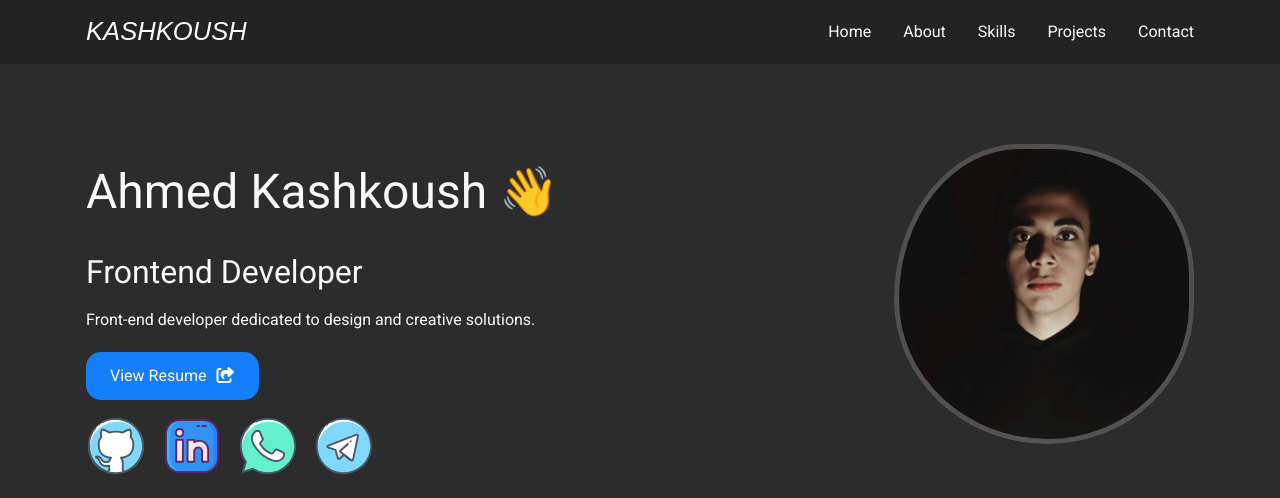
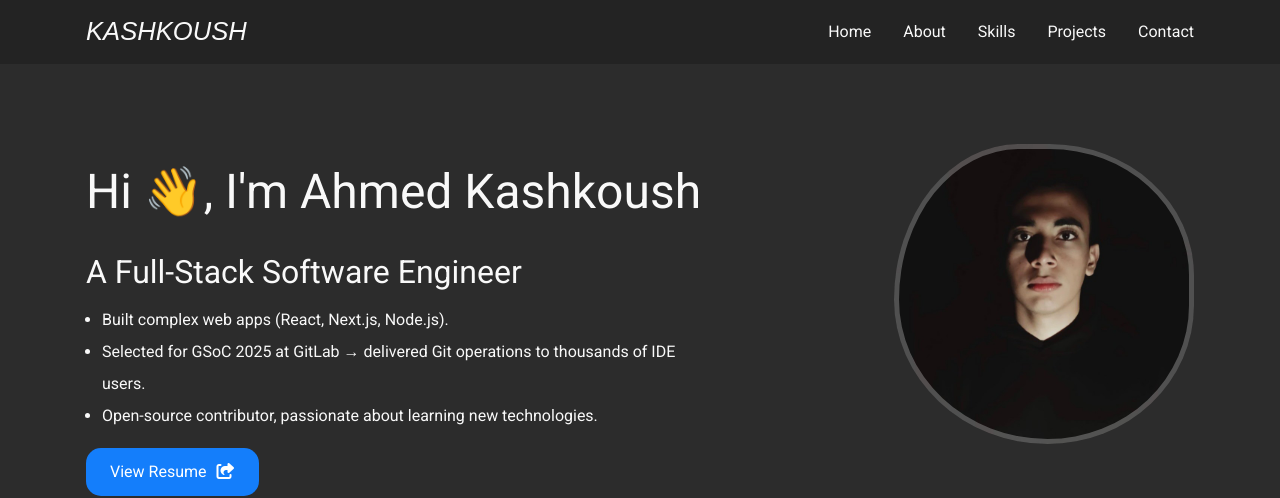
Before and after one commit to ahmad-kashkoush/portfollio, a React (Vite) app: page / in a window 1280 px wide. Shown: the top 498 px of the page. Built offline with nearby package versions, Linux system fonts and the light colour scheme; a web font is replaced by a local one.

Commit message:
mod: hero: description, social links
closes #4

```diff
--- a/src/components/Hero.jsx
+++ b/src/components/Hero.jsx
@@ -17,11 +17,18 @@ export default function Hero() {
         >
           {/* Content  */}
           <div className="hero-content">
-            <h1>ahmed kashkoush 👋</h1>
-            <h2>frontend developer</h2>
-            <p>
-              Front-end developer dedicated to design and creative solutions.
-            </p>
+            <h1>Hi 👋, I'm Ahmed Kashkoush</h1>
+            <h2>A full-stack Software Engineer</h2>
+            <ul className="hero-list">
+              {/* <li>I have experience in building complex web applications.</li>
+              <li>I was selected for GSoC 2025 at GitLab to implement Git operations that impacted thousands of users who use the Web IDE.</li>
+              <li>I am passionate about learning new technologies and contributing to open source.</li> */}
+              <li>Built complex web apps (React, Next.js, Node.js).</li>
+              <li>Selected for GSoC 2025 at GitLab → delivered Git operations to thousands of IDE users.</li>
+              <li>Open-source contributor, passionate about learning new technologies.</li>
+            </ul>
+            <p className="hero-description">
+              Fullstack engineer with experience building scalable apps, selected for GSoC 2025 at GitLab, and passionate about open source.</p>
           </div>
           <a
             href="https://ahmad-kashkoush.github.io/ahmad-kashkoush/CV/Ahmed_Kashkoush_Resume.pdf"
@@ -29,15 +36,14 @@ export default function Hero() {
             target="_blank"
           >
             View Resume
-            <i className="fa-solid fa-share-from-square " style={{marginLeft:"10px"}}></i>
+            <i className="fa-solid fa-share-from-square " style={{ marginLeft: "10px" }}></i>
           </a>
           <Social />
         </div>
         {/* Image */}
         <div
-          className={`hero-image right-translate ${
-            visibleRef.current || visible ? "get-from-side" : ""
-          }`}
+          className={`hero-image right-translate ${visibleRef.current || visible ? "get-from-side" : ""
+            }`}
         ></div>
         <TechStack visible={visible || visibleRef.current} />
       </div>
--- a/src/components/Social.jsx
+++ b/src/components/Social.jsx
@@ -8,7 +8,7 @@ const socialIcons = [
   },
   {
     id: 2,
-    link: "https://www.linkedin.com/in/ahmed-kashkoush-9658a9265/",
+    link: "https://www.linkedin.com/in/ahmad-kashkoush/",
     img: "icons/linkedin.svg",
     alt: "Linkedin",
   },
--- a/src/styles/layout/_hero.scss
+++ b/src/styles/layout/_hero.scss
@@ -13,6 +13,21 @@
     // height: 142vh;
   }
 }
+
+.hero-list {
+  display: block; /* Show list by default (larger screens) */
+}
+
+.hero-list li{
+  list-style: initial;
+  margin-left: 1rem;
+  max-width: 600px;
+}
+
+.hero-description {
+  display: none; /* Hide description by default (larger screens) */
+}
+
 .hero-wrapper {
   display: flex;
   justify-content: space-between;
@@ -29,6 +44,14 @@
     align-items: center;
     text-align: center;
     gap: 2rem;
+  }
+
+  .hero-list {
+    display: none; /* Hide list on mobile */
+  }
+
+  .hero-description {
+    display: block; /* Show description on mobile */
   }
 }
 //
```
